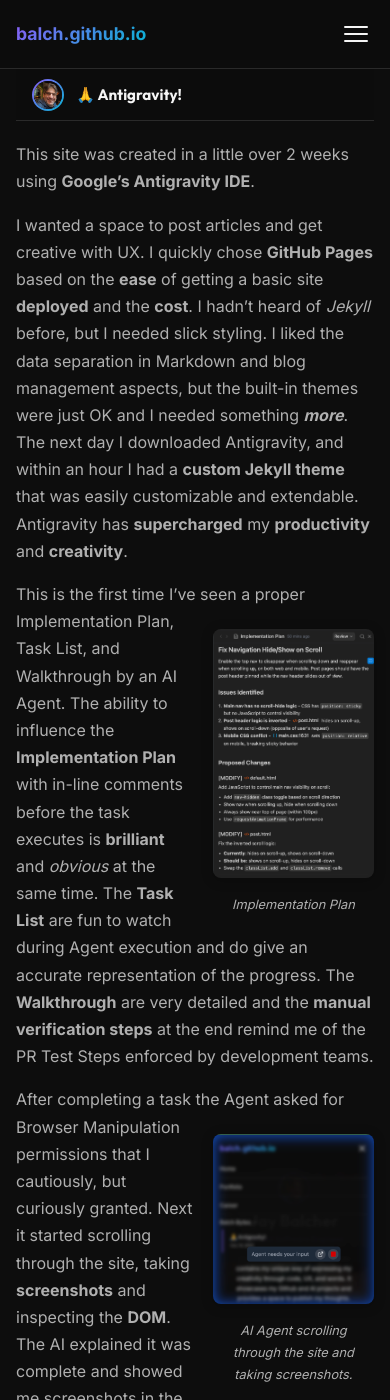
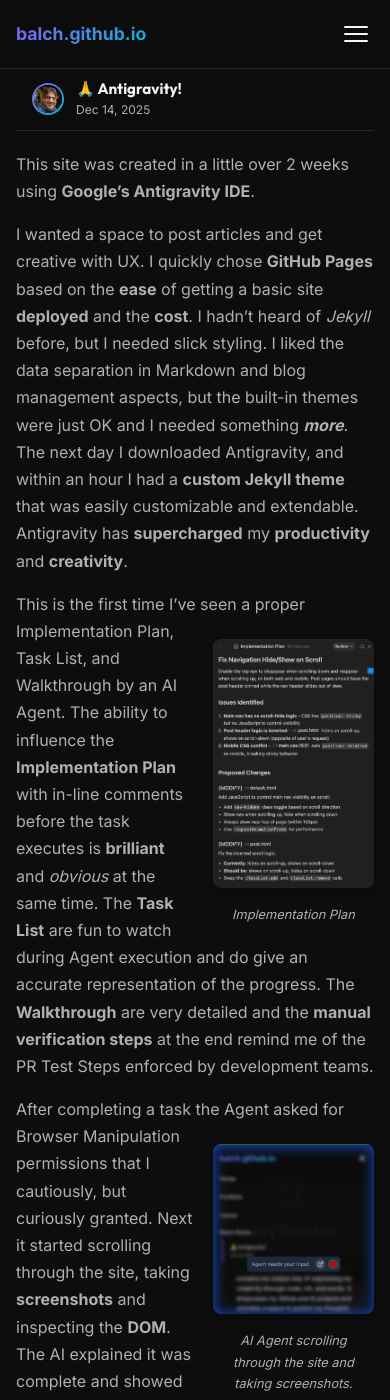
Before and after one commit to balch/balch.github.io, a Jekyll site: the page built from _posts/2025-12-14-ty-antigravity.md, in a window 390 px wide and 1400 px high. Built offline with Jekyll 4.4.1, drawn with Linux system fonts in a browser that asks for light colours; some of the changed text lies outside the part shown.

Commit message:
feat: update navigation dropdown link layout, show post dates by default, and refine mobile post meta display.

```diff
--- a/_posts/2025-12-14-ty-antigravity.md
+++ b/_posts/2025-12-14-ty-antigravity.md
@@ -55,6 +55,6 @@ This site contains the following features: fade-in and parallax scrolling backgr
 
 <div class="clearfix"></div>
 
-In the *"Imitation is the sincerest form of flattery"* category, I'm extremely impressed by the UX treatment on [antigravity.google](https://antigravity.google/).
+In the *Imitation is the sincerest form of flattery* category, I'm extremely impressed by the UX treatment on [antigravity.google](https://antigravity.google/).
 
 So far, **Antigravity** has been the coolest IDE and most productive AI tool I've used—and the **ROI** is [off the charts](https://antigravity.google/pricing).
--- a/assets/css/main.css
+++ b/assets/css/main.css
@@ -277,10 +277,10 @@ nav {
 /* Post listing in nav dropdown with dates */
 .nav-dropdown a {
     display: flex;
-    flex-direction: row;
-    justify-content: space-between;
-    align-items: center;
-    gap: 1rem;
+    flex-direction: column;
+    justify-content: center;
+    align-items: flex-start;
+    gap: 0.25rem;
 }
 
 .nav-post-title {
@@ -296,8 +296,8 @@ nav {
     color: var(--text-secondary);
     opacity: 0.7;
     white-space: nowrap;
-    display: none;
-    /* Hidden on desktop by default, shown on mobile */
+    display: block;
+    margin-top: 0.1rem;
 }
 
 /* Hero Section */
@@ -407,7 +407,7 @@ main {
 
 /* When main nav is hidden, move post header to very top */
 header.nav-hidden~main .post-header-sticky {
-    top: 0;
+    top: 0 !important;
 }
 
 .post-header-content {
@@ -1129,6 +1129,11 @@ header.nav-hidden~main .post-header-sticky {
         padding: 0.6rem 1rem;
     }
 
+    /* When main nav is hidden on mobile, move header to top */
+    header.nav-hidden~main .post-header-sticky {
+        top: 0 !important;
+    }
+
     .post .post-content {
         padding-top: 20px;
     }
@@ -1144,11 +1149,20 @@ header.nav-hidden~main .post-header-sticky {
 
     .post-title-inline {
         font-size: 0.95rem;
+        white-space: nowrap;
+        overflow: hidden;
+        text-overflow: ellipsis;
     }
 
     .post-meta-inline {
         font-size: 0.75rem;
-        display: none !important;
+        display: flex;
+        align-items: center;
+    }
+
+    .post-author-inline,
+    .post-meta-sep {
+        display: none;
     }
 }
 
@@ -1801,8 +1815,10 @@ html {
 
     /* Show post dates on mobile */
     .nav-post-date {
-        display: inline;
+        display: block;
         font-size: 0.75rem;
+        margin-top: 0.2rem;
+        padding-left: 0;
     }
 
     .nav-post-title {
```
